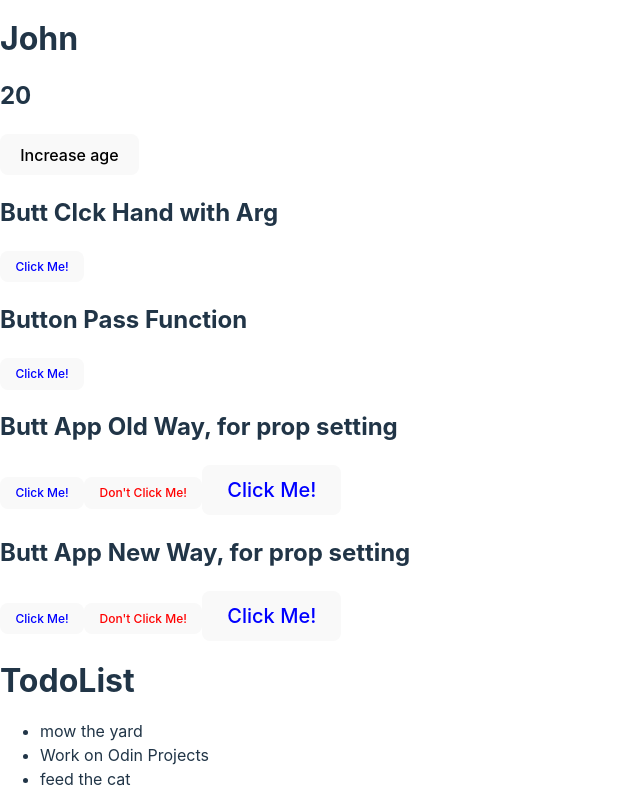
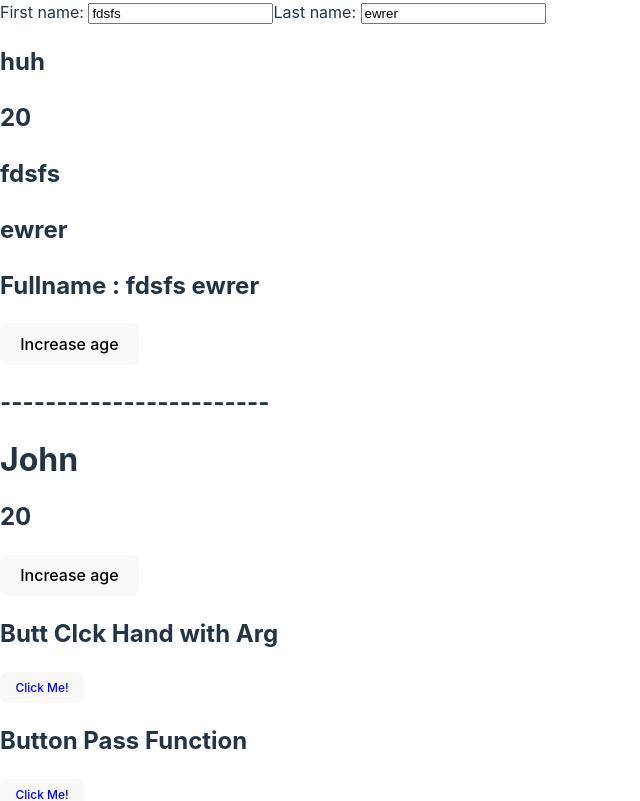
Before and after one commit to Matthew932932/odin-test-react-app, a React (Vite) app: page / in a window 1280 px wide. Shown: the top 801 px of the page, without its empty margins (0-640 px from the left). Built offline with nearby package versions, Linux system fonts and the light colour scheme.

Commit message:
completed more on state chapter

```diff
--- a/src/MoreOnState.jsx
+++ b/src/MoreOnState.jsx
@@ -27,4 +27,83 @@ function Person() {
   );
 }
 
-export default Person;
+function PersonExercise() {
+  const [person, setPerson] = useState({ firstName: "fdsfs", lastName: "ewrer",age: 20 });
+
+  //const [firstName, setFirstName] = useState('');
+  //const [lastName, setLastName] = useState('');
+
+  //const fullName = firstName + ' ' + lastName;
+
+  // GOOD - Do this!
+  const handleIncreaseAge = () => {
+    // copy the existing person object into a new object
+    // while updating the age property
+    const newPerson = { ...person, age: person.age + 1 };    //works
+    //const newPerson = { age: person.age + 1, ...person };  //doesn't work ????????
+    //const newPerson = Object.assign({}, person, {age: person.age + 1} );
+    //const newPerson = { ...person };   //doesn't work der
+    setPerson(newPerson);
+  };
+
+
+// New object is needed for the rerender because of the way React
+// determines whether the object has changed.
+// above and below are all the options that worked and one
+// didn't...
+//These are some neat generics If found 4th one is mine but based off
+//what I saw in MDN it's fine
+//const referenceCopy = originalObject;
+//const shallowCopy = Object.assign({}, originalObject);
+//const shallowCopy = { ...originalObject };
+//const shallowCopy = Object.assign({}, originalObject, originalObject2, originalObject3);
+
+
+  function handleFirstNameChange(e) {
+    // const newPerson = { ...person, firstName: person.firstName = person.fisrtName + e.target.value};
+    person.firstName = e.target.value;
+    //const newPerson = { firstName: person.firstName, ...person}     //works but why when not above, maybe because of the internal assignment must be after a spread???????
+    //const newPerson = { ...person, firstName: person.firstName }   //works
+    //const newPerson = Object.assign({}, person);      //works
+    const newPerson = {...person};
+    setPerson(newPerson);
+  }
+
+  function handleLastNameChange(e) {
+    person.lastName = e.target.value;
+    //const newPerson = { firstName: person.firstName, ...person}    //both work? it is like fill in the rest of the object but it doesn't matter which way
+    const newPerson = { ...person, lastName: person.lastName }
+    setPerson(newPerson);
+  }
+
+  return (
+    <>
+      <label>
+        First name:{' '}
+        <input
+          value={person.firstName}
+          onChange={handleFirstNameChange}
+        />
+      </label>
+      <label>
+        Last name:{' '}
+        <input
+          value={person.lastName}
+          onChange={handleLastNameChange}
+        />
+      </label>
+      {/* <h1>{person.fullname}</h1> */}
+      <h2>huh</h2>
+      <h2>{person.age}</h2>
+      <h2>{person.firstName}</h2>
+      <h2>{person.lastName}</h2>
+      <h2>Fullname : {person.firstName} {person.lastName}</h2>
+      <button onClick={handleIncreaseAge}>Increase age</button>
+      <h2>------------------------</h2>
+    </>
+  );
+}
+
+
+
+export {Person, PersonExercise};
--- a/src/main.jsx
+++ b/src/main.jsx
@@ -7,11 +7,12 @@ import {Banana,Susageroll,Animallistone,Animallisttwo} from "./Favfoods.jsx"
 import { Rendlist, Rendlisttwo, Rendlistthree, Rendlistifs, Rendands, Rendterns } from './Renderlist.jsx'
 import { TodoList } from './TodoList.jsx'
 import { ButtApp, ButtAppOldWay, ButtPassFuncApp, ButtClckHandwithArg } from './PassDataBtwComps.jsx'
-import Person from './MoreOnState.jsx'
+import {Person, PersonExercise} from './MoreOnState.jsx'
 
 
 createRoot(document.getElementById('root')).render(
   <StrictMode>
+    <PersonExercise />
     <Person />
     <ButtClckHandwithArg />
     <ButtPassFuncApp />
```
